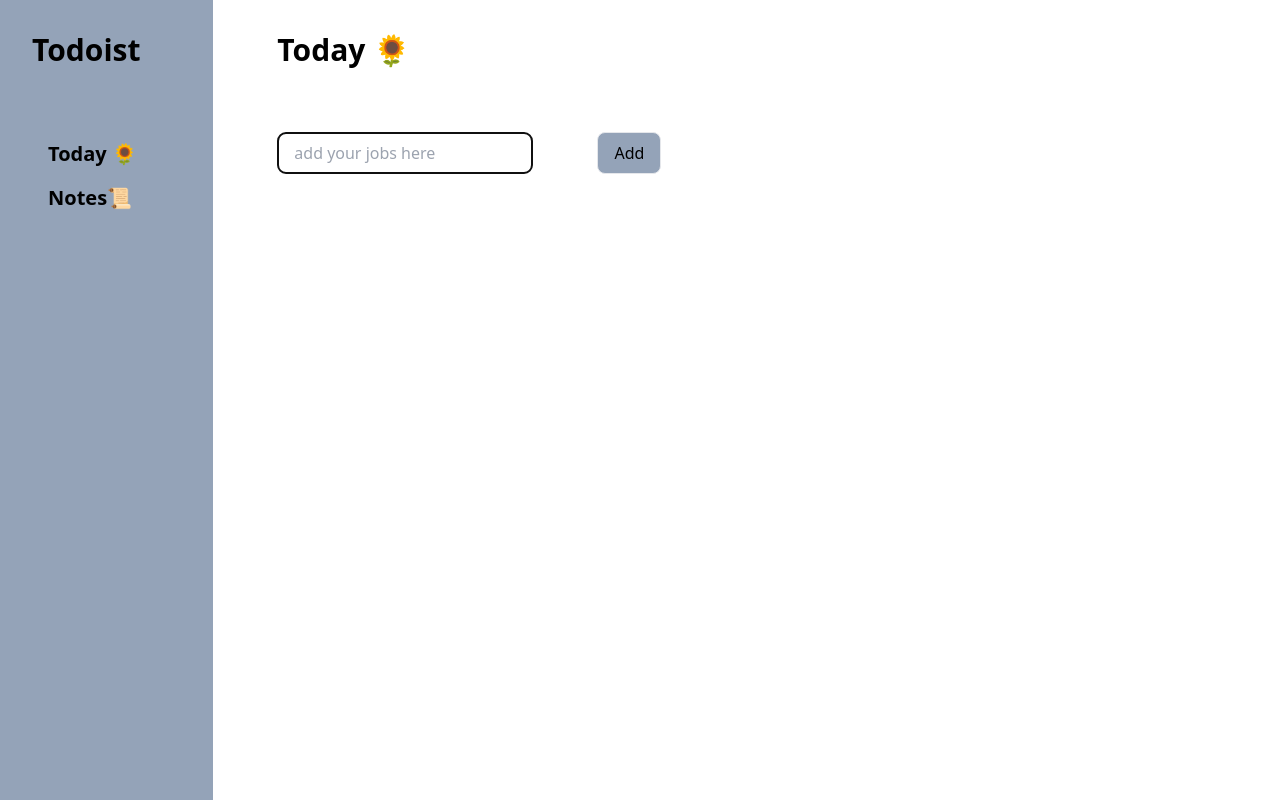
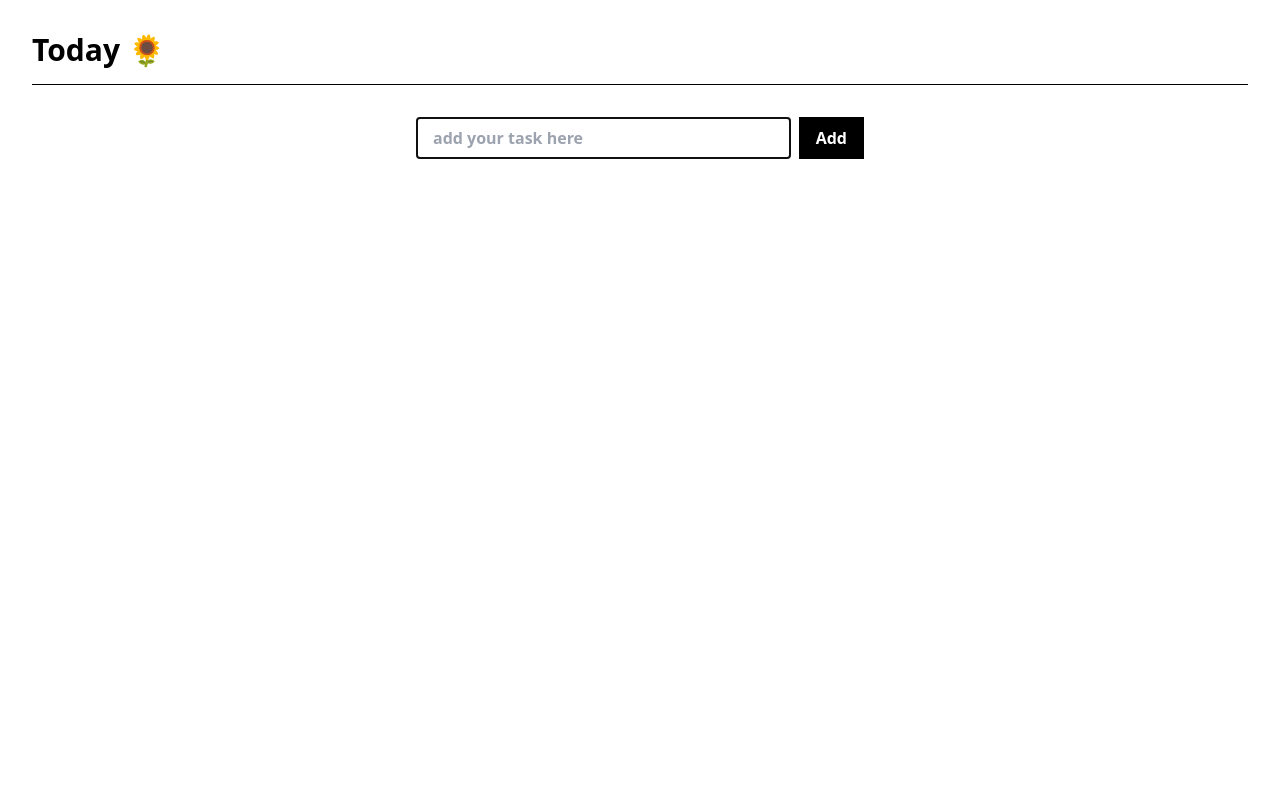
Before and after one commit to akbarchives/json-learning, a website: page index.html in a window 1280 px wide. Drawn offline with nearby package versions, Linux system fonts and the light colour scheme.

Commit message:
update UI

```diff
--- a/index.html
+++ b/index.html
@@ -94,58 +94,35 @@
       }
     </script>
   </head>
-  <body>
-    <div class="flex flex-row h-screen">
-      <aside class="basis-2/12 bg-slate-400 h-full p-8">
-        <h1 class="text-3xl font-bold mb-16">Todoist</h1>
-        <ul class="">
-          <li
-            class="text-xl font-semibold py-2 px-4 hover:bg-zinc-700 hover:rounded-lg hover:text-white"
-          >
-            Today 🌻
-          </li>
-          <li
-            class="text-xl font-semibold py-2 px-4 hover:bg-zinc-700 hover:rounded-lg hover:text-white"
-          >
-            Notes📜
-          </li>
-        </ul>
-      </aside>
-
-      <!-- Main-->
-      <div class="basis-10/12 py-8 px-16">
-        <!-- Nav -->
+  <body class="w-sm px-8 py-4 mx-auto">
     <nav>
-          <div class="pages mb-16">
-            <h1 class="text-3xl font-bold">Today 🌻</h1>
+      <div class="pages mb-8">
+        <h1 class="text-3xl font-bold border-b border-black py-4">Today 🌻</h1>
       </div>
     </nav>
-        <!-- Content-->
-        <div class="flex flex-col w-96">
-          <!-- Input -->
+
+    <div class="flex flex-col max-w-sm md:max-w-md mx-auto">
       <form class="flex justify-between">
         <input
           type="text"
-              placeholder="add your jobs here"
-              class="px-4 py-2 w-64 border border-gray-500 rounded-lg"
+          placeholder="add your task here"
+          class="px-4 py-2 mr-2 border border-gray-500 w-full font-semibold"
           id="newItem"
           autofocus
         />
         <button
-              class="px-4 py-2 border bg-slate-400 rounded-lg"
+          class="px-4 py-2 border border-transparent bg-black font-semibold text-white"
           type="submit"
           onclick="addTask()"
         >
           Add
         </button>
       </form>
-          <!-- List -->
+
       <div class="mt-8">
         <ul id="toDoList">
-              <!-- list will retrieve with javascript Here-->
+          <!-- list will retrieve with javascript Here -->
         </ul>
-          </div>
-        </div>
       </div>
     </div>
 
@@ -164,11 +141,11 @@
         taskList += `<li class="py-2 flex flex-row justify-between">
             <div class="flex justify-between items-center">
               <p
-              onclick="doneTask(${toDo[x].id})" class="text-xl font-semibold inline cursor-pointer ${lineThrough}">
+              onclick="doneTask(${toDo[x].id})" class="text-xl font-semibold inline cursor-pointer ${lineThrough} decoration-2">
                 ${toDo[x].name}
               </p>
             </div>
-            <button class="p-2 text-white bg-red-500 rounded-lg" onclick="deleteTask(${toDo[x].id})">delete</button>
+            <button class="p-2 text-white bg-black font-semibold text-white" onclick="deleteTask(${toDo[x].id})">✕</button>
           </li>`;
       }
 
```
Lines whose indentation alone changed are shown as unchanged.
